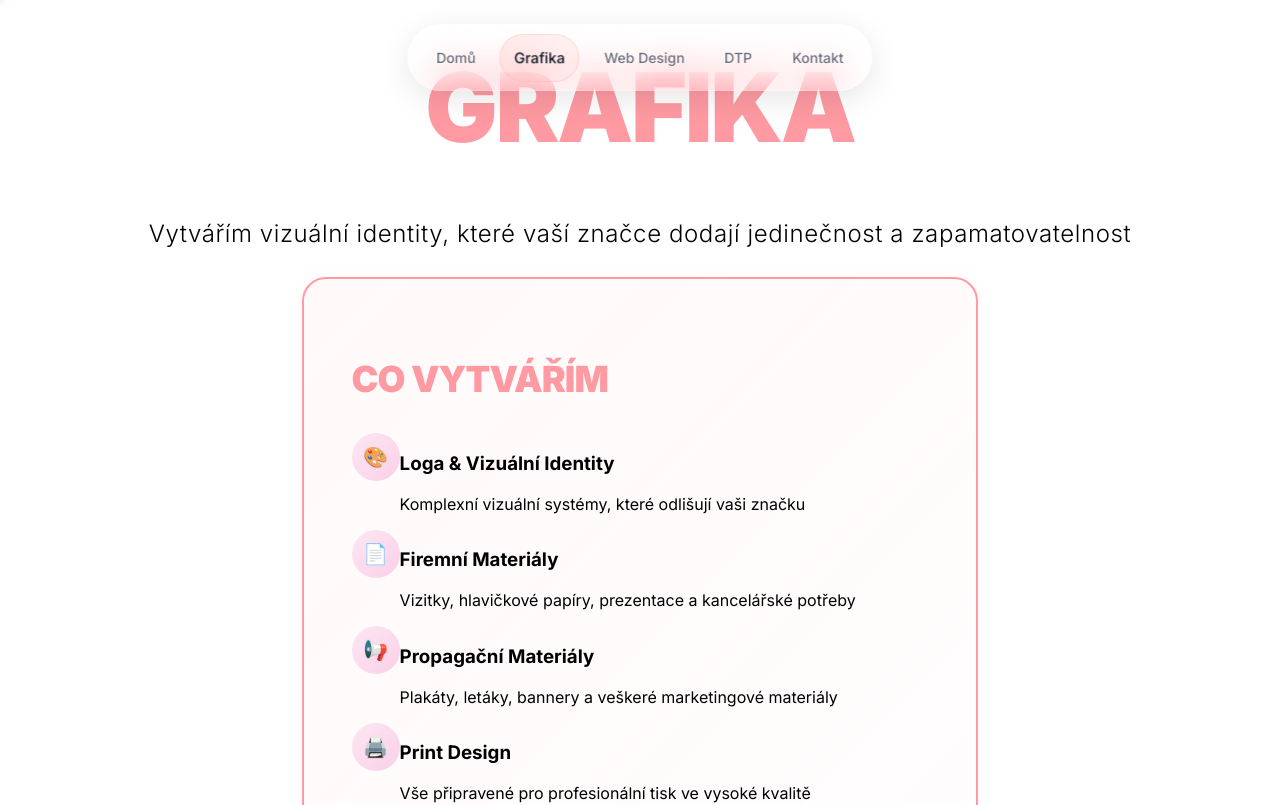
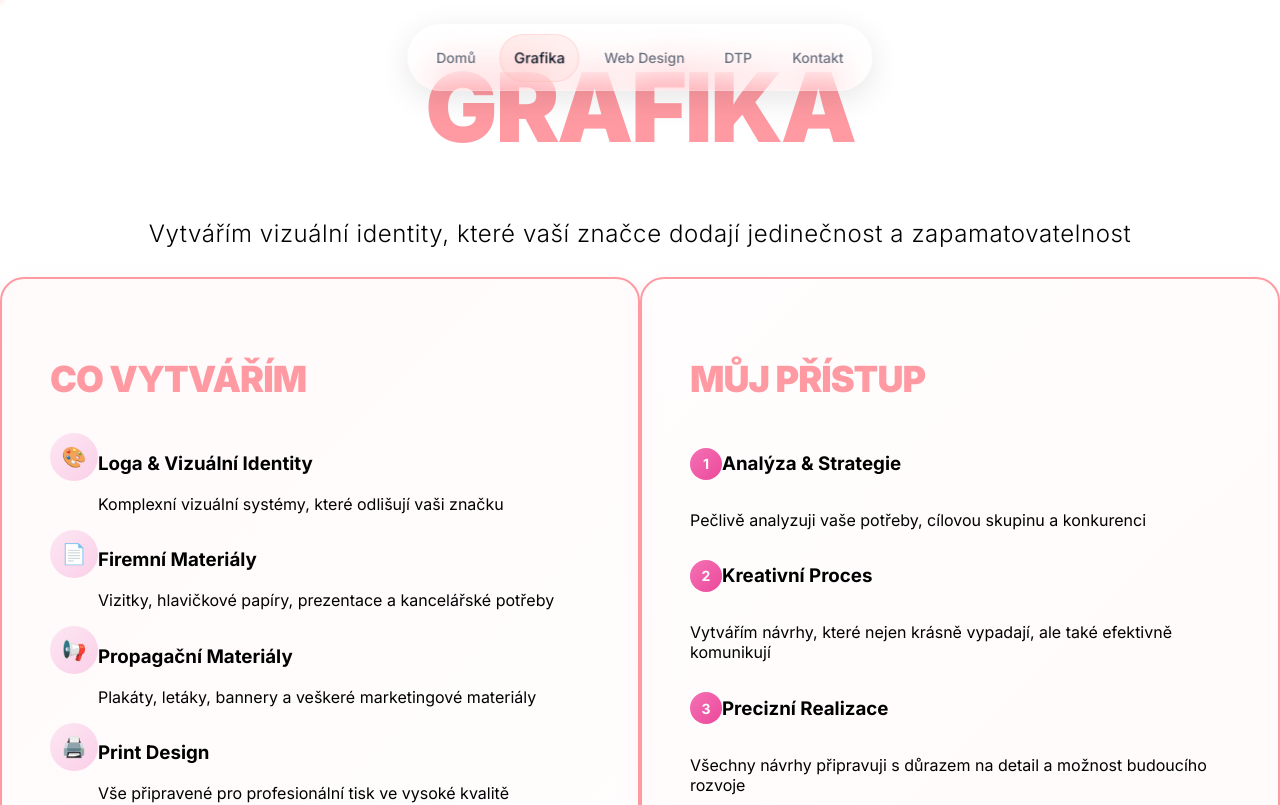
Before and after one commit to Louben17/jakubkozel, a Next.js app: page /grafika in a window 1280 px wide. Shown: the top 805 px of the page. Built offline with nearby package versions, Linux system fonts and the light colour scheme.

Commit message:
fix: clean contact page design

```diff
--- a/src/app/grafika/page.tsx
+++ b/src/app/grafika/page.tsx
@@ -39,9 +39,9 @@ export default function GrafikaPage() {
           </div>
 
           <div className="flex items-center justify-center min-h-[60vh]">
-            <div className="grid grid-cols-1 md:grid-cols-2 gap-8 max-w-5xl mx-auto">
+            <div className="flex gap-8 max-w-6xl mx-auto">
 
-              <div className="grafika-card w-full max-w-md mx-auto">
+              <div className="grafika-card flex-1 min-w-[400px]">
                 <h2 className="grafika-card-title" style={{ fontFamily: 'var(--font-inter), sans-serif' }}>
                   CO VYTVÁŘÍM
                 </h2>
@@ -89,7 +89,7 @@ export default function GrafikaPage() {
                 </div>
               </div>
 
-              <div className="grafika-card grafika-card-alt w-full max-w-md mx-auto">
+              <div className="grafika-card grafika-card-alt flex-1 min-w-[400px]">
                 <h2 className="grafika-card-title" style={{ fontFamily: 'var(--font-inter), sans-serif' }}>
                   MŮJ PŘÍSTUP
                 </h2>
```
